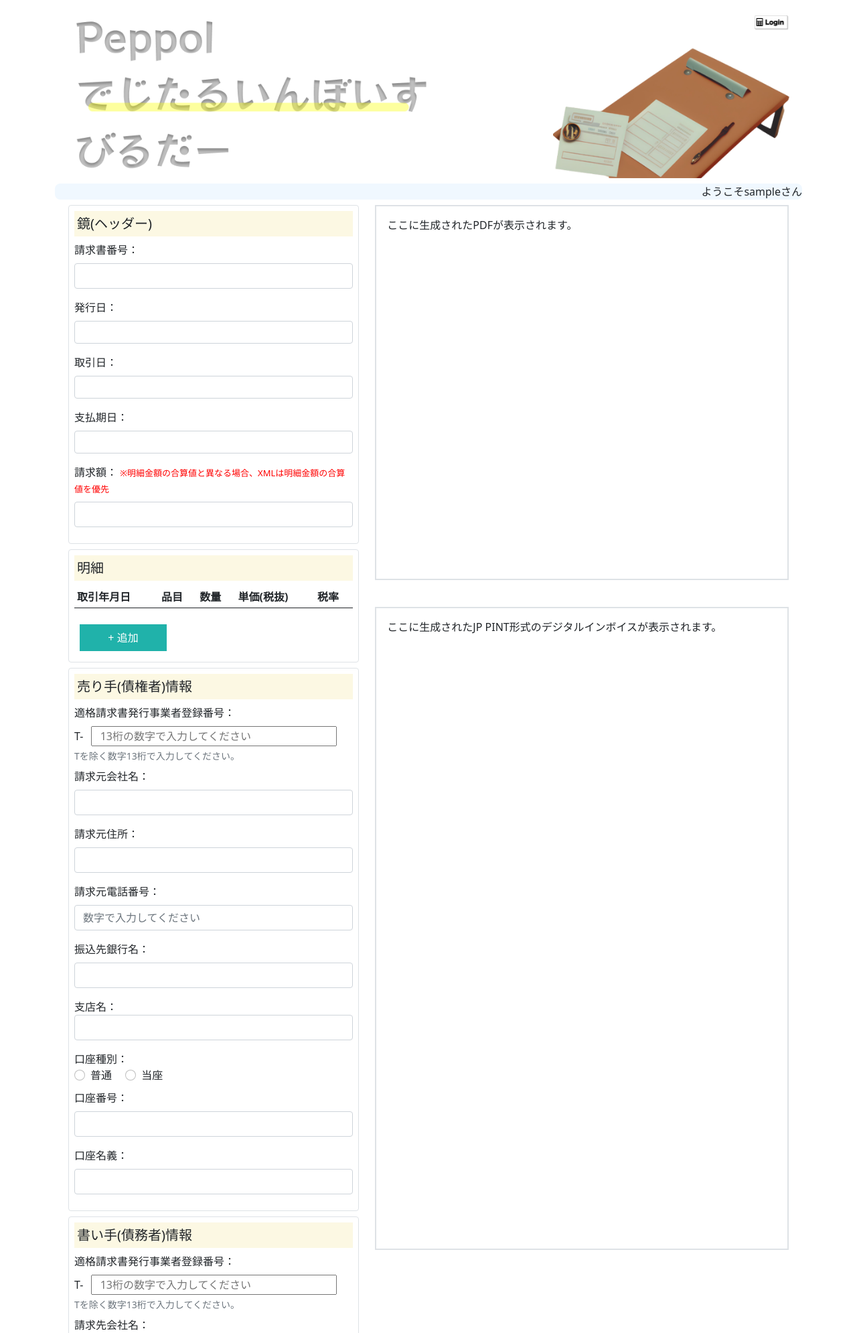
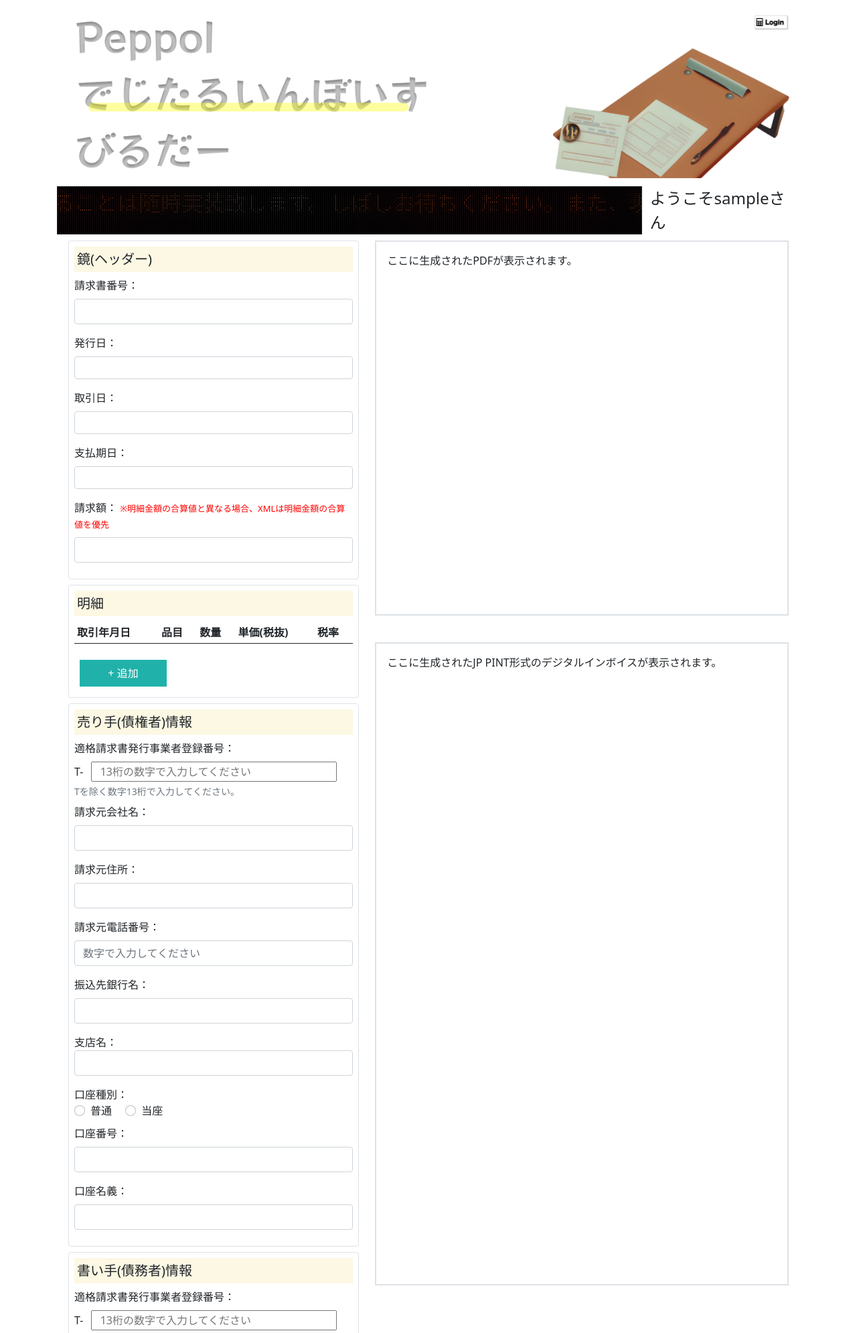
Before and after one commit to okapee/pdf_peppol_builder, a Flask app: template templates/main.html in a window 1280 px wide. Shown: the top 1990 px of the page at 67% size. Run offline with Flask 2, Linux system fonts and the light colour scheme; the template is opened without the code that fills it: most values are stand-ins (such as "Sample title", 1, 10 or a date in 2020); lists and menus that the app fills with data are empty; some libraries are stand-ins or nearby versions.

Commit message:
電光掲示板を追加

```diff
--- a/app.py
+++ b/app.py
@@ -110,9 +110,7 @@ def index():
         username = session["username"]
         return render_template("main.html", username=username)
     else:
-        return render_template("main.html", username="ななしさん")
-
-    return render_template("main.html", username="ななしさん")
+        return render_template("main.html", username="ななし")
 
 
 @app.route("/login", methods=["POST"])
--- a/docker-compose.yml
+++ b/docker-compose.yml
@@ -7,8 +7,7 @@ services:
     restart: on-failure:3
     environment:
       MYSQL_ROOT_PASSWORD: root
-      # MYSQL_ALLOW_EMPTY_PASSWORD: "yes"
-      MYSQL_DATABASE: peppol_builder
+      MYSQL_DATABASE: ${DB_NAME}
       TZ: "Asia/Tokyo"
     command: --default-authentication-plugin=mysql_native_password
       --character-set-server=utf8mb4
--- a/static/css/style.css
+++ b/static/css/style.css
@@ -46,12 +46,82 @@ body {
     margin: 1rem 0.5rem 1rem 0.5rem;
 }
 
-#menu_bar {
-    text-align: right;
-    background-color: aliceblue;
-    border-radius: 8px;
-    padding-left: 2px;
+.menu_bar {
+    display: flex;
+    justify-content: space-around;
+    padding: 0.1em;
+    margin: 0.1em;
 }
+
+#username {
+    font-size: 1.5em;
+    align-self: center;
+    padding-left: 0.5em;
+}
+
+/* ここから電光掲示板 */
+
+.text {
+    position: relative;
+    width: 55em;
+    /* 枠の大きさ */
+    border: solid 1px;
+    /* 枠線 */
+    background-color: #2f1825;
+    padding: 0px;
+    /* 枠線の内側の余白 */
+    overflow: hidden;
+    /* 枠からはみ出た部分を非表示 */
+
+}
+
+.text p {
+    position: relative;
+    z-index: 1;
+    font-size: 2em;
+    color: #FF6633;
+    text-shadow: 0 0 20px;
+    padding-left: 100%;
+    /* 右端から文字をスタートさせるため */
+    white-space: nowrap;
+    /* 改行が起こらないように対策 */
+    /* line-height: 0px; */
+    /* 行間（高さ）を1文字分にする */
+    animation: scroll 10s steps(60) infinite;
+    /* 下のアニメーションを10秒かけて行い、それをくりかえす */
+    margin-bottom: 0;
+}
+
+.text a {
+    color: inherit;
+    text-decoration: none;
+}
+
+.dots {
+    position: absolute;
+    z-index: 2;
+    top: 0;
+    left: 0;
+    width: 100%;
+    height: 100%;
+    background-image: radial-gradient(transparent 0 1px,
+            rgba(0, 0, 0, 1) 1px);
+    pointer-events: none;
+    background-size: 3px 3px;
+    content: '';
+}
+
+/* アニメーション（右から左に移動） */
+@keyframes scroll {
+    0% {
+        transform: translateX(0)
+    }
+
+    100% {
+        transform: translateX(-200%)
+    }
+}
+/* ここまで */
 
 .form-start-text {
     text-align: center;
--- a/templates/main.html
+++ b/templates/main.html
@@ -90,9 +90,17 @@
       </div>
     </div>
   </div>
-
-  <div id="menu_bar">ようこそ{{username}}さん</div>
-
+  <div>
+    <div class="menu_bar">
+      <div class="text">
+        <div class="dots"></div>
+        <p>
+          ログインしてできることは随時実装致します。しばしお待ちください。また、現在、ログイン可能なユーザー様を限定しています。ご了承ください。
+        </p>
+        <div class="back"></div>
+      </div>
+      <div id="username">ようこそ{{username}}さん</div>
+    </div>
     <div class="row m-2">
       <div class="col-lg-5 h-100">
         <form id="invoice-form" method="post" onsubmit="return false;">
@@ -188,11 +196,18 @@
                 <div class="error">正しい形式で入力してください</div>
               </div>
             </div>
-          <div class="form-text mb-2">Tを除く数字13桁で入力してください。</div>
+            <div class="form-text mb-2">
+              Tを除く数字13桁で入力してください。
+            </div>
 
             <div class="form-group mb-3">
               <label for="issuer" class="form-label">請求元会社名：</label>
-            <input id="issuer" type="text" name="issuer" class="form-control" />
+              <input
+                id="issuer"
+                type="text"
+                name="issuer"
+                class="form-control"
+              />
             </div>
             <div class="form-group mb-3">
               <label for="issuerAddress" class="form-label">請求元住所：</label>
@@ -292,7 +307,9 @@
                 <div class="error">正しい形式で入力してください</div>
               </div>
             </div>
-          <div class="form-text mb-2">Tを除く数字13桁で入力してください。</div>
+            <div class="form-text mb-2">
+              Tを除く数字13桁で入力してください。
+            </div>
             <div class="form-group mb-3">
               <label for="buyer" class="form-label">請求先会社名：</label>
               <input id="buyer" type="text" name="buyer" class="form-control" />
@@ -543,3 +560,4 @@
     });
   </script>
   {% endblock %}
+</div>
```
Lines whose indentation alone changed are shown as unchanged.
